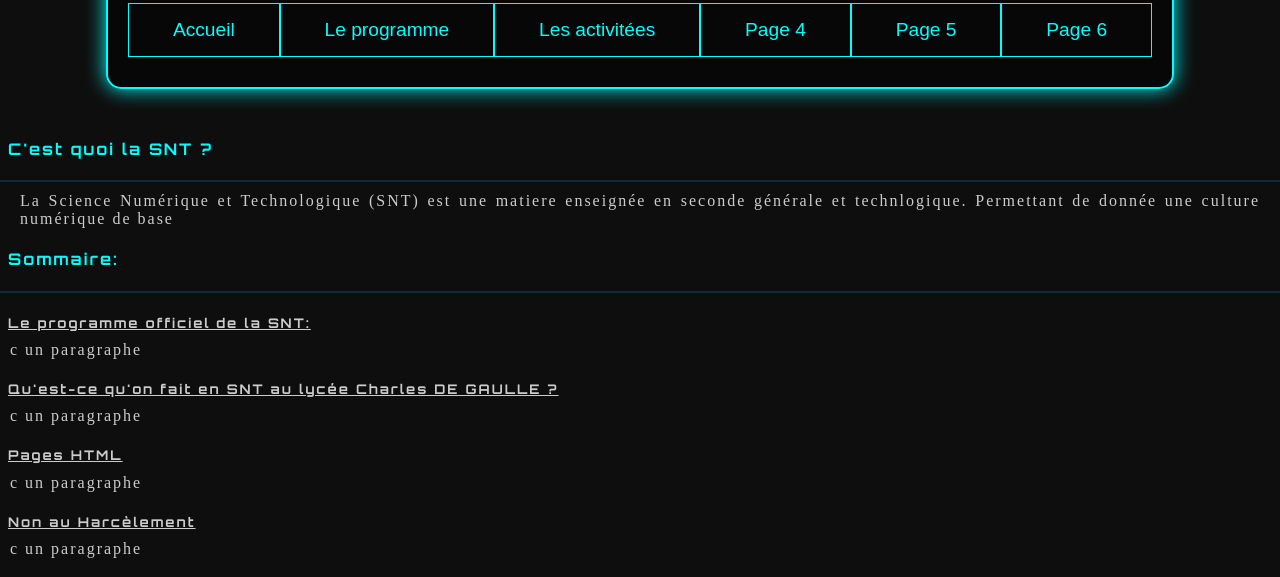
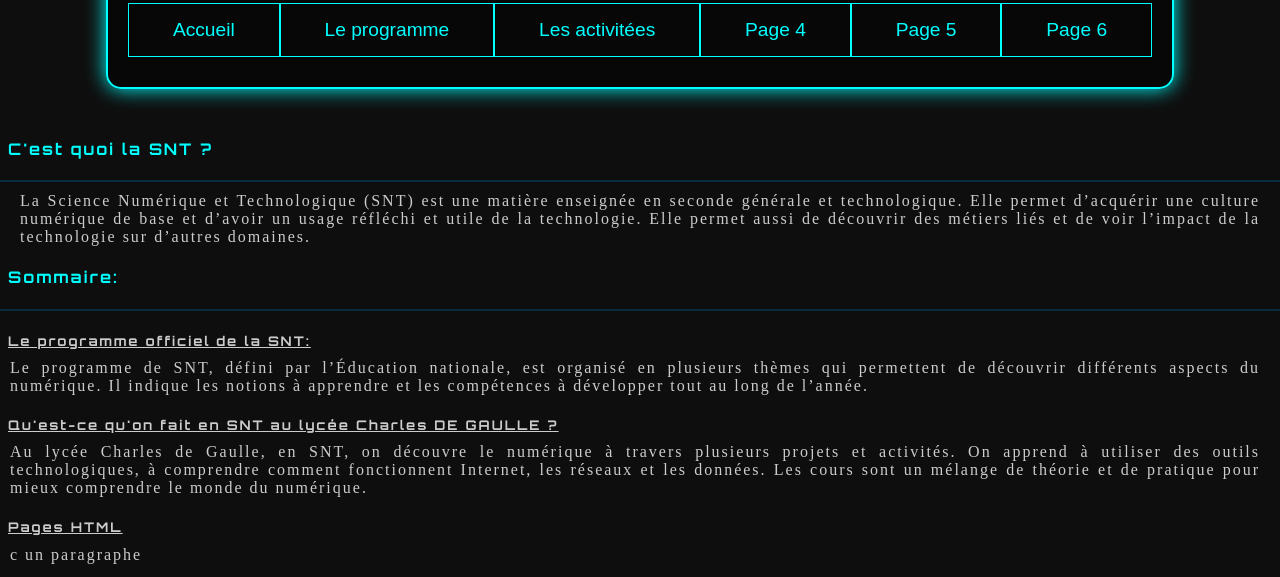
Before and after one commit to moloce95/NSI_projet3D, a plain HTML site: page page1/index.html in a window 1280 px wide. Shown: the part 211-788 px from the top of the page. Drawn offline with Linux system fonts and the light colour scheme.

Commit message:
presque fin de la page1

```diff
--- a/page1/index.html
+++ b/page1/index.html
@@ -5,6 +5,10 @@
     <meta name="viewport" content="width=device-width, initial-scale=1.0" />
     <title>La SNT</title>
     <link rel="stylesheet" href="style.css" />
+    <link
+      rel="stylesheet"
+      href="https://cdnjs.cloudflare.com/ajax/libs/font-awesome/6.5.1/css/all.min.css"
+    />
   </head>
   <body>
     <header class="haut">
@@ -31,16 +35,29 @@
       <h4>C'est quoi la SNT ?</h4>
       <hr />
       <p>
-        La Science Numérique et Technologique (SNT) est une matiere enseignée en
-        seconde générale et technlogique. Permettant de donnée une culture
-        numérique de base
+        La Science Numérique et Technologique (SNT) est une matière enseignée en
+        seconde générale et technologique. Elle permet d’acquérir une culture
+        numérique de base et d’avoir un usage réfléchi et utile de la
+        technologie. Elle permet aussi de découvrir des métiers liés et de voir
+        l’impact de la technologie sur d’autres domaines.
       </p>
       <h4>Sommaire:</h4>
       <hr />
       <h5>Le programme officiel de la SNT:</h5>
-      <p class="paragraphe">c un paragraphe</p>
+      <p class="paragraphe">
+        Le programme de SNT, défini par l’Éducation nationale, est organisé en
+        plusieurs thèmes qui permettent de découvrir différents aspects du
+        numérique. Il indique les notions à apprendre et les compétences à
+        développer tout au long de l’année.
+      </p>
       <h5>Qu'est-ce qu'on fait en SNT au lycée Charles DE GAULLE ?</h5>
-      <p class="paragraphe">c un paragraphe</p>
+      <p class="paragraphe">
+        Au lycée Charles de Gaulle, en SNT, on découvre le numérique à travers
+        plusieurs projets et activités. On apprend à utiliser des outils
+        technologiques, à comprendre comment fonctionnent Internet, les réseaux
+        et les données. Les cours sont un mélange de théorie et de pratique pour
+        mieux comprendre le monde du numérique.
+      </p>
       <h5>Pages HTML</h5>
       <p class="paragraphe">c un paragraphe</p>
       <h5>Non au Harcèlement</h5>
```
Also changed, not shown: page2/style.css (+6 -4 lines).
